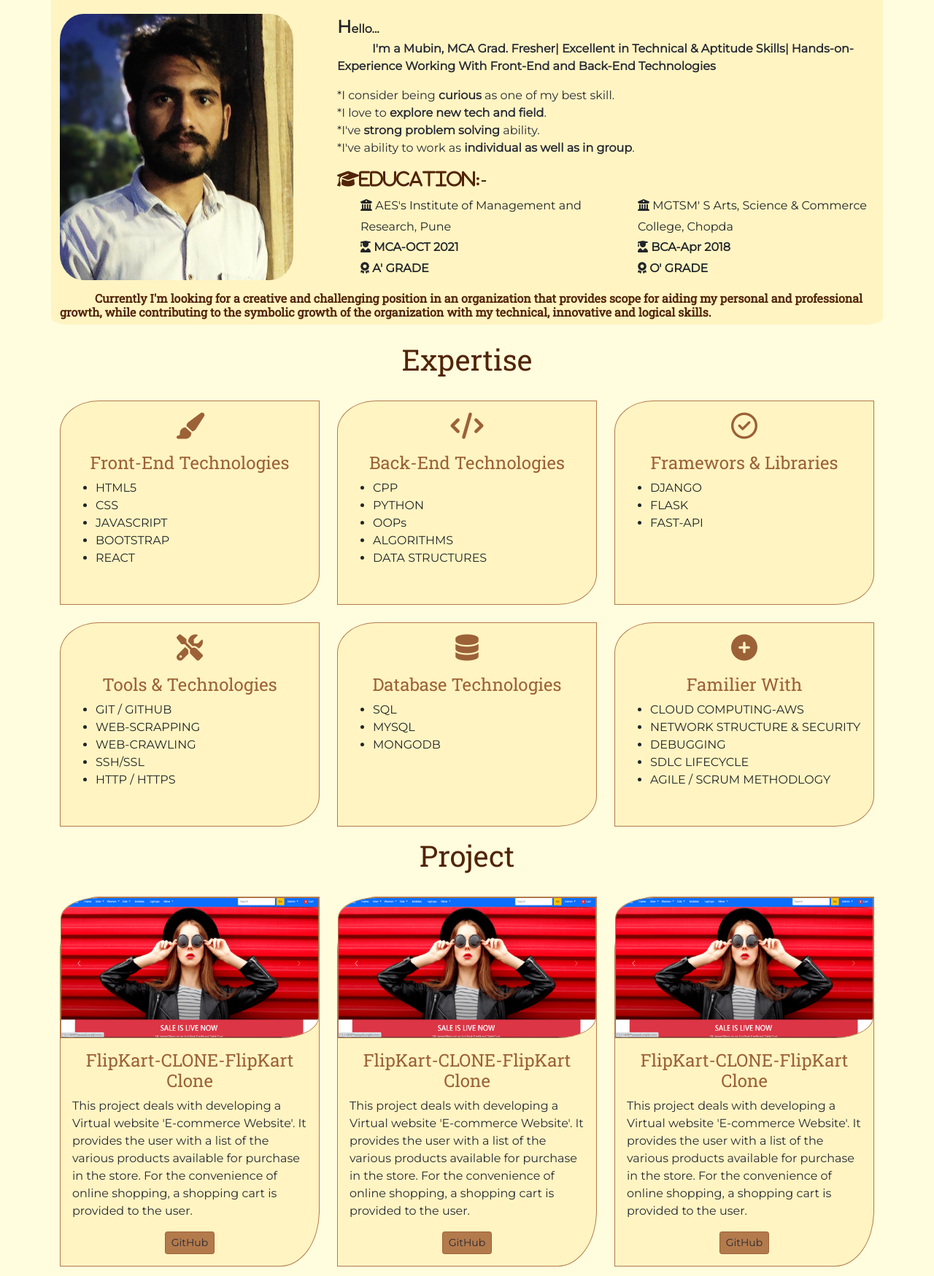
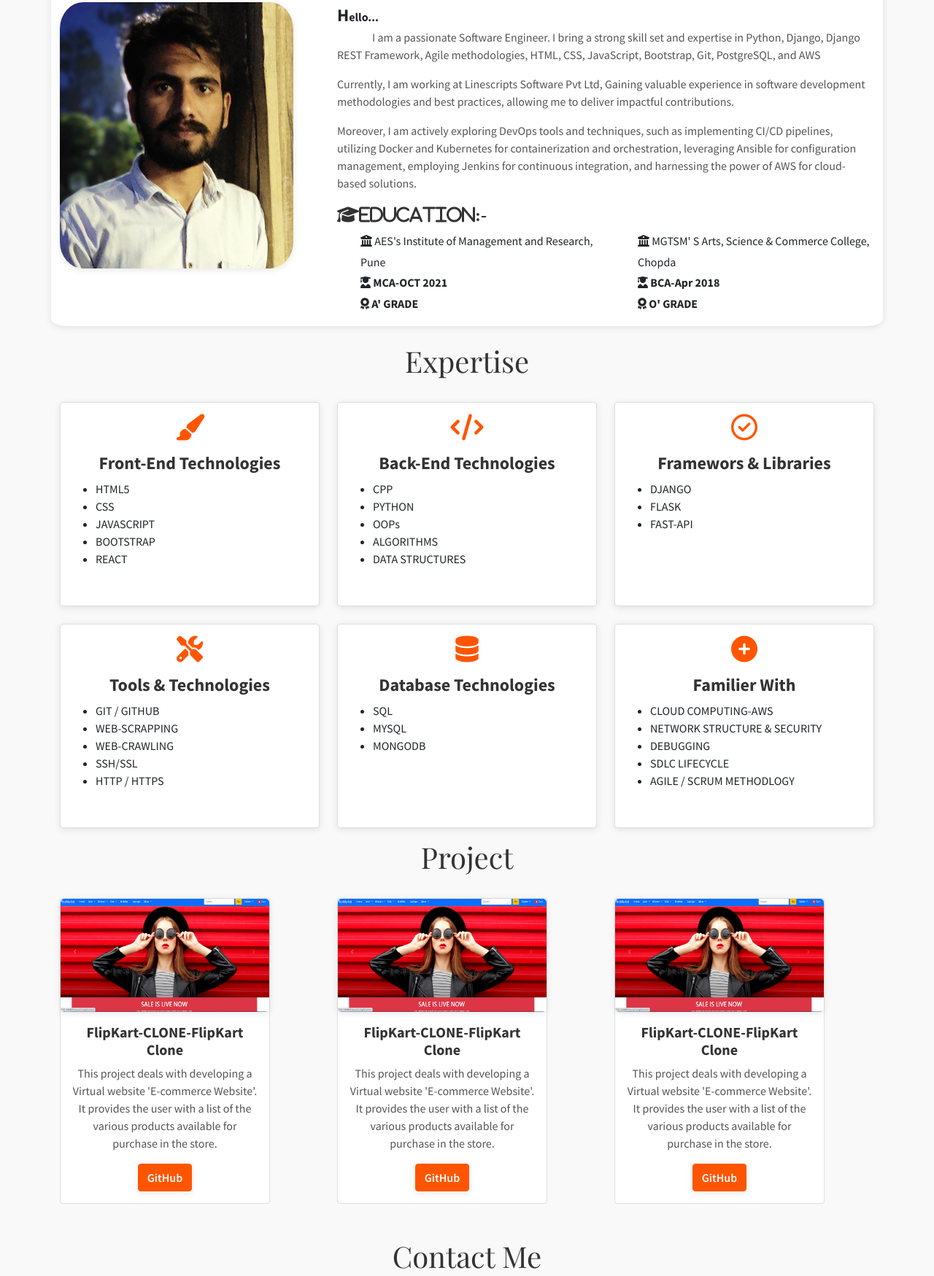
Before and after one commit to Mubin-Shaikh/Mubin-Attar-Personal-Portfolio, a plain HTML site: page index.html in a window 1280 px wide. Shown: the part 877-2626 px from the top of the page at 73% size. Drawn offline with nearby package versions, Linux system fonts and the light colour scheme.

Commit message:
[UPDATE]: HEro Page Changed, Layout stucture changed. 	modified:   images/main.jpg 	new file:   images/test.jpg 	modified:   index.html 	modified:   style.css

```diff
--- a/index.html
+++ b/index.html
@@ -67,7 +67,7 @@
                     <div class="col-md-6 col-12 order-md-1 order-2 hero-text">
                         <h1 class="title">Hey,</h1>
                         <h1 class="title">I'm <span class="name">Mubin</span></h1>
-                        <h6 class="title-desc">Software Developer In Pune City</h6>
+                        <h6 class="title-desc">Software Development Engineer</h6>
                         <div class="w-md-75 w-100">
                             <a href="mailto::sk.mubinattar@gmail.com" target="_blank"><button type="button"
                                     class="btn one"><i class="fas fa-envelope"></i> Hire Me
@@ -94,7 +94,7 @@
         <section id="about">
             <div class="container mt-4">
                 <h1 class="text-center">About</h1>
-                <div class="row mt-4">
+                <div class="row">
                     <div class="col-lg-4">
                         <img src="images/mubin.jpeg" class="imageAboutPage" alt="selfy">
                     </div>
@@ -102,15 +102,19 @@
                     <div class="col-lg-8">
                         <strong>
                             <span style="font-size:x-large;">H</span>ello...
-                            <p>&emsp;&emsp;&emsp;I'm a Mubin, MCA Grad. Fresher| Excellent in Technical & Aptitude
-                                Skills| Hands-on-Experience Working With Front-End and Back-End Technologies
-                            </p>
+                            <p>&emsp;&emsp;&emsp;I am a passionate Software Engineer. I bring a strong skill set and
+                                expertise in Python, Django, Django REST
+                                Framework, Agile methodologies, HTML, CSS, JavaScript, Bootstrap, Git, PostgreSQL, and
+                                AWS</p>
                         </strong>
-                        <p>*I consider being <b>curious</b> as one of my best skill.<br>
-                            *I love to <b>explore new tech and field</b>.<br>
-                            *I've <b>strong problem solving</b> ability.<br>
-                            *I've ability to work as <b>individual as well as in group</b>.
-                        </p>
+                        <p>Currently, I am working at Linescripts Software Pvt Ltd, Gaining valuable experience in
+                            software development methodologies and best practices, allowing me to deliver impactful
+                            contributions.</p>
+                        <p>Moreover, I am actively exploring DevOps tools and techniques, such as implementing CI/CD
+                            pipelines,
+                            utilizing Docker and Kubernetes for containerization and orchestration, leveraging Ansible
+                            for configuration management, employing Jenkins for continuous integration, and harnessing
+                            the power of AWS for cloud-based solutions.</p>
                         <div class="row mt-3">
                             <h4><i class="fas fa-graduation-cap">Education:-</i></h4>
                             <div class="col-md-6">
@@ -132,12 +136,6 @@
                             </div>
                         </div>
                     </div>
-                    <h6><strong>&emsp;&emsp;&emsp;Currently I'm looking for a creative and challenging position in an
-                            organization that
-                            provides
-                            scope for aiding my personal and professional growth, while contributing to the symbolic
-                            growth of the organization with my technical, innovative and logical skills.</strong>
-                    </h6>
                 </div>
         </section>
 
@@ -261,56 +259,48 @@
                 <h1 class="text-center">Project</h1>
                 <div class="row">
                     <div class="col-lg-4 mt-4">
-                        <div class="card projectText">
-                            <img class="card-img-top" src="/images/ecom_ss.png" alt="Card image"
-                                style="width:100%; height:90%">
+                        <div class="card text-center" style="width: 18rem;">
+                            <img class="card-img-top" src="/images/ecom_ss.png" alt="Card image" style="width: 100%">
                             <div class="card-body">
-                                <h4 class="card-title">FlipKart-CLONE-FlipKart Clone </h4>
+                                <h5 class="card-title">FlipKart-CLONE-FlipKart Clone</h5>
                                 <p class="card-text">This project deals with developing a Virtual website 'E-commerce
                                     Website'. It provides the user with a list of the various products available for
-                                    purchase in the store. For the convenience of online shopping, a shopping cart is
-                                    provided to the user.</p>
-                                <div class="text-center">
-                                    <a href="https://github.com/Mubin-Shaikh/FlipKart-CLONE.git"
-                                        class="btn btn-sm">GitHub</a>
-                                </div>
-                            </div>
-                        </div>
-                    </div>
-
-                    <div class="col-lg-4 mt-4">
-                        <div class="card projectText">
-                            <img class="card-img-top" src="/images/ecom_ss.png" alt="Card image" style="width:100%">
-                            <div class="card-body">
-                                <h4 class="card-title">FlipKart-CLONE-FlipKart Clone</h4>
-                                <p class="card-text">This project deals with developing a Virtual website 'E-commerce
-                                    Website'. It provides the user with a list of the various products available for
-                                    purchase in the store. For the convenience of online shopping, a shopping cart is
-                                    provided to the user.</p>
-                                <div class="text-center">
-                                    <a href="https://github.com/Mubin-Shaikh/FlipKart-CLONE.git"
-                                        class="btn btn-sm">GitHub</a>
-                                </div>
+                                    purchase in the store.</p>
+                                <a href="https://github.com/Mubin-Shaikh/FlipKart-CLONE.git"
+                                    class="btn btn-primary">GitHub</a>
                             </div>
                         </div>
                     </div>
                     <div class="col-lg-4 mt-4">
-                        <div class="card projectText">
-                            <img class="card-img-top" src="/images/ecom_ss.png" alt="Card image" style="width:100%">
+                        <div class="card text-center" style="width: 18rem;">
+                            <img class="card-img-top" src="/images/ecom_ss.png" alt="Card image" style="width: 100%">
                             <div class="card-body">
-                                <h4 class="card-title">FlipKart-CLONE-FlipKart Clone</h4>
+                                <h5 class="card-title">FlipKart-CLONE-FlipKart Clone</h5>
                                 <p class="card-text">This project deals with developing a Virtual website 'E-commerce
                                     Website'. It provides the user with a list of the various products available for
-                                    purchase in the store. For the convenience of online shopping, a shopping cart is
-                                    provided to the user.</p>
-                                <div class="text-center">
-                                    <a href="https://github.com/Mubin-Shaikh/FlipKart-CLONE.git"
-                                        class="btn btn-sm">GitHub</a>
-                                </div>
+                                    purchase in the store.</p>
+                                <a href="https://github.com/Mubin-Shaikh/FlipKart-CLONE.git"
+                                    class="btn btn-primary">GitHub</a>
+                            </div>
+                        </div>
+                    </div>
+                    <div class="col-lg-4 mt-4">
+                        <div class="card text-center" style="width: 18rem;">
+                            <img class="card-img-top" src="/images/ecom_ss.png" alt="Card image" style="width: 100%">
+                            <div class="card-body">
+                                <h5 class="card-title">FlipKart-CLONE-FlipKart Clone</h5>
+                                <p class="card-text">This project deals with developing a Virtual website 'E-commerce
+                                    Website'. It provides the user with a list of the various products available for
+                                    purchase in the store.</p>
+                                <a href="https://github.com/Mubin-Shaikh/FlipKart-CLONE.git"
+                                    class="btn btn-primary">GitHub</a>
                             </div>
                         </div>
                     </div>
                 </div>
+
+
+            </div>
         </section>
 
         <!-- contact section-->
--- a/style.css
+++ b/style.css
@@ -1,7 +1,6 @@
-/* font style */
-@import url('https://fonts.googleapis.com/css2?family=Leckerli+One&display=swap');
-@import url('https://fonts.googleapis.com/css2?family=Roboto+Slab&display=swap');
-@import url('https://fonts.googleapis.com/css2?family=Montserrat&display=swap');
+/* Font styles */
+@import url('https://fonts.googleapis.com/css2?family=Source+Sans+Pro:wght@400;600;700&display=swap');
+@import url('https://fonts.googleapis.com/css2?family=Playfair+Display:wght@400;700&display=swap');
 
 /* Media Queries: Tablet Landscape */
 @media screen and (max-width: 1060px) {
@@ -15,7 +14,7 @@
     }
 }
 
-/* Media Queries: Tabled Portrait */
+/* Media Queries: Tablet Portrait */
 @media screen and (max-width: 768px) {
     #primary {
         width: 100%;
@@ -28,20 +27,20 @@
     }
 }
 
-/* responsive general img */
+/* Responsive general img */
 img {
     max-width: 100%;
     height: auto;
 }
 
-/* responsive general */
-@media (min-device-width:600px) {
+/* Responsive general */
+@media (min-width: 600px) {
     img[data-src-600px] {
         content: attr(data-src-600px, url);
     }
 }
 
-@media (min-device-width:800px) {
+@media (min-width: 800px) {
     img[data-src-800px] {
         content: attr(data-src-800px, url);
     }
@@ -57,49 +56,61 @@
     }
 }
 
-@media (min-width:960px) {
+@media (min-width: 960px) {
     body {
         font-size: 1.2rem;
     }
 }
 
-@media (min-width:1100px) {
+@media (min-width: 1100px) {
     body {
         font-size: 1.5rem;
     }
 }
 
-/* body */
+/* Body */
 .container-fluid {
-    background-color: #fffddd;
-    font-family: 'Montserrat', sans-serif;
+    background-color: #f9f9f9;
+    font-family: 'Source Sans Pro', sans-serif;
 }
 
-/* nabar */
+/* Navbar */
+.navbar {
+    box-shadow: 0 2px 10px rgba(0, 0, 0, 0.1);
+}
+
 .navbar-nav li a {
-    color: #282A35 !important;
+    color: #333333 !important;
 }
 
 .navbar-nav>li>a:hover,
 .navbar-nav>li>a:focus {
     font-weight: bold;
-    color: #ff6600 !important;
+    color: #ff5500 !important;
 }
 
 .navbarScroll.navbarDark {
-    background-color: #B37A4C;
+    background-color: #333333;
 }
 
-/* hero background image */
+.navbar.navbarScroll.navbarDark .navbar-nav li a {
+    color: #ffffff !important;
+}
+
+.navbar.navbarScroll.navbarDark .navbar-nav li a:hover,
+.navbar.navbarScroll.navbarDark .navbar-nav li a:focus {
+    color: #ff5500 !important;
+}
+
+/* Hero background image */
 .bgimage {
     height: 100vh;
     background: url('/images/main.jpg');
-    /* opacity: .9; */
     background-size: cover;
     position: relative;
 }
 
-/* text css hero image*/
+/* Text CSS hero image */
 .hero-text {
     text-align: center;
     position: absolute;
@@ -109,50 +120,64 @@
 }
 
 .name {
-    color: #00abee;
+    color: #ff5500;
     font-size: 7rem;
+    font-family: 'Playfair Display', serif;
+    font-weight: 700;
 }
 
 .title {
-    color: #282A35;
+    color: #333333;
     font-size: 5rem;
-    font-family: 'Leckerli One', cursive;
+    font-family: 'Source Sans Pro', sans-serif;
+    font-weight: 700;
 }
 
 .sub_title {
     font-size: 4rem;
-    color: #282A35;
-    font-family: 'Dancing Script', cursive;
+    color: #333333;
+    font-family: 'Source Sans Pro', sans-serif;
+    font-weight: 600;
 }
 
 .title-desc {
     font-size: 2rem;
-    color: #282A35;
-    font-family: 'Dancing Script', cursive;
+    color: #333333;
+    font-family: 'Source Sans Pro', sans-serif;
+    font-weight: 400;
 }
 
 /* Button */
 a.btn {
-    border-color: #9C6137;
-    color: #282A35;
-    background-color: #B37A4C;
+    border-color: #ff5500;
+    color: #ffffff;
+    background-color: #ff5500;
+    font-family: 'Source Sans Pro', sans-serif;
+    font-weight: 600;
+    box-shadow: 0 2px 10px rgba(0, 0, 0, 0.1);
 }
 
 a .one {
-    border-color: #00b7ff;
-    color: #282A35;
-    background-color: #2fc4ff;
+    border-color: #0077b5;
+    color: #ffffff;
+    background-color: #0077b5;
+    font-family: 'Source Sans Pro', sans-serif;
+    font-weight: 600;
+    box-shadow: 0 2px 10px rgba(0, 0, 0, 0.1);
 }
 
 a .two {
-    color: #282A35;
-    border-color: #2fc4ff;
+    color: #333333;
+    border-color: #333333;
+    font-family: 'Source Sans Pro', sans-serif;
+    font-weight: 600;
+    box-shadow: 0 2px 10px rgba(0, 0, 0, 0.1);
 }
 
 a .one:hover,
 a .two:hover {
     color: #ffffff;
-    background-color: #00abee;
+    background-color: #ff5500;
 }
 
 a.btn:hover {
@@ -160,54 +185,54 @@
     background-color: #512407;
 }
 
-/* text format */
+/* Text format */
 h1,
 h2,
 h3,
 h4,
 h5,
 h6 {
-    color: #512407;
-    font-family: 'Roboto Slab', serif;
+    color: #333333;
+    font-family: 'Playfair Display', serif;
+    font-weight: 700;
 }
 
 p {
-    color: #282A35;
+    color: #555555;
+    font-family: 'Source Sans Pro', sans-serif;
+    font-weight: 400;
 }
 
-/* about section image css */
+/* About section image CSS */
 .imageAboutPage {
     width: 90%;
     border-radius: 10%;
+    box-shadow: 0 2px 10px rgba(0, 0, 0, 0.1);
 }
 
 #about .container {
-    background-color: #FFF4C2;
+    background-color: #ffffff;
     border-radius: 2%;
-    /* border: 1px solid #B37A4C; */
+    box-shadow: 0 2px 10px rgba(0, 0, 0, 0.1);
 }
 
-/* card body */
+/* Card body */
 .servicesText.card,
-.servicesText.card-body {
-    background-color: #FFF4C2;
-    border-radius: 15% 0 15% 0;
-    border: 1px solid #B37A4C;
-}
-
+.servicesText.card-body,
 .projectText.card,
 .projectText.card-body {
-    background-color: #FFF4C2;
-    border-radius: 15% 0 15% 0;
-    border: 1px solid #B37A4C;
+    background-color: #ffffff;
+    border-radius: 5px;
+    box-shadow: 0 2px 10px rgba(0, 0, 0, 0.1);
 }
 
 .card img {
-    border-radius: 15% 0 15% 0;
-    border: 1px solid #B37A4C;
+    border-radius: 5px;
+    border: none;
+    box-shadow: 0 2px 10px rgba(0, 0, 0, 0.1);
 }
 
-/* services section css */
+/* Services section CSS */
 .servicesText.card {
     height: 280px;
     cursor: pointer;
@@ -217,71 +242,72 @@
     font-size: 36px;
     text-align: center;
     width: 100%;
-    color: #9C6137;
+    color: #ff5500;
 }
 
 .card-title {
     text-align: center;
-    color: #9C6137;
+    color: #333333;
+    font-family: 'Source Sans Pro', sans-serif;
+    font-weight: 700;
 }
 
 .card:hover .servicesIcon,
 .card:hover .card-title,
 .card:hover li {
-
-    color: #ff6600;
+    color: #ff5500;
 }
 
 .servicesText:hover,
 .projectText:hover {
-    border: 2px solid #ff6600;
+    border: 2px solid #ff5500;
 }
 
-/* social media icons styling */
+/* Social media icons styling */
 .social-icons {
     font-size: 36px;
     cursor: pointer;
+    color: #333333;
 }
 
 .fab.fa-linkedin {
-    color: #0080ff;
+    color: #0077b5;
     opacity: .7;
 }
 
 .fab.fa-twitter {
-    color: #00b7ff;
+    color: #1da1f2;
     opacity: .7;
 }
 
 .fab.fa-github {
-    color: #000000;
+    color: #333333;
     opacity: .7;
 }
 
 .fab.fa-linkedin:hover {
-    color: #0080ff;
+    color: #0077b5;
     opacity: 1;
 }
 
 .fab.fa-twitter:hover {
-    color: #00b7ff;
+    color: #1da1f2;
     opacity: 1;
 }
 
 .fab.fa-github:hover {
-    color: #000000;
+    color: #333333;
     opacity: 1;
 }
 
-/* footer styling */
+/* Footer styling */
 #footer {
-    /* color: blueviolet; */
-    background-color: #FFF4C2;
+    background-color: #f9f9f9;
     text-align: center;
-
+    box-shadow: 0 -2px 10px rgba(0, 0, 0, 0.1);
 }
 
 #footer a {
-    color: #282A35;
+    color: #333333;
     text-decoration: none;
 }
```
Also changed, not shown: images/main.jpg, images/test.jpg (added).
